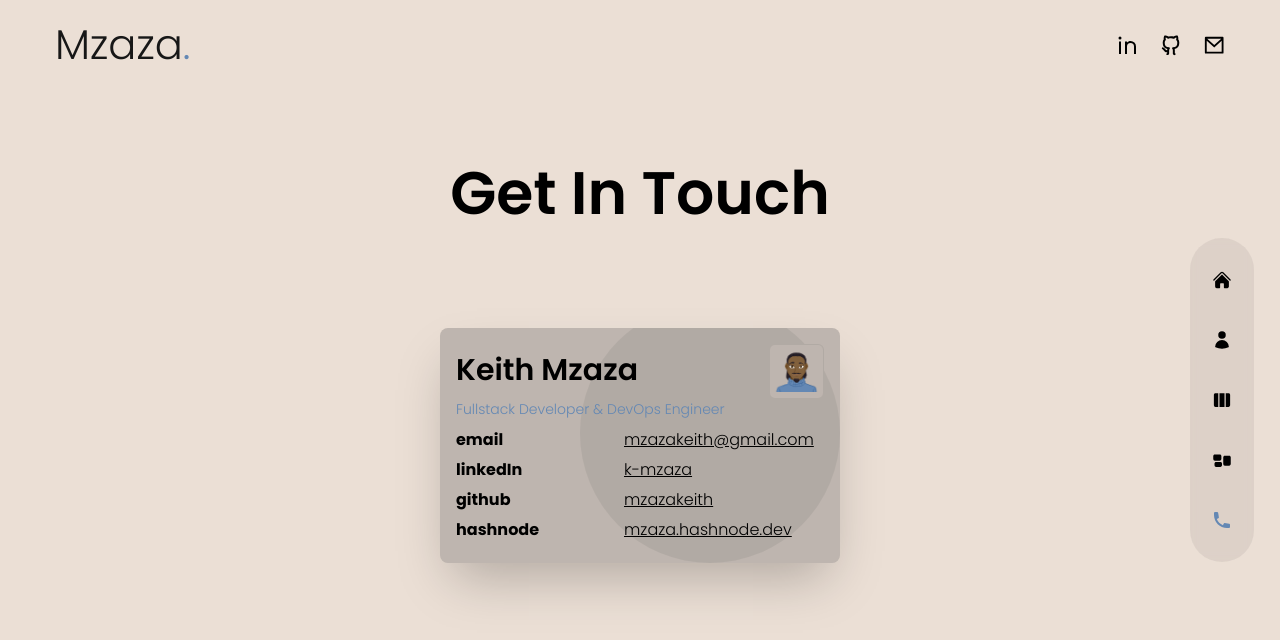
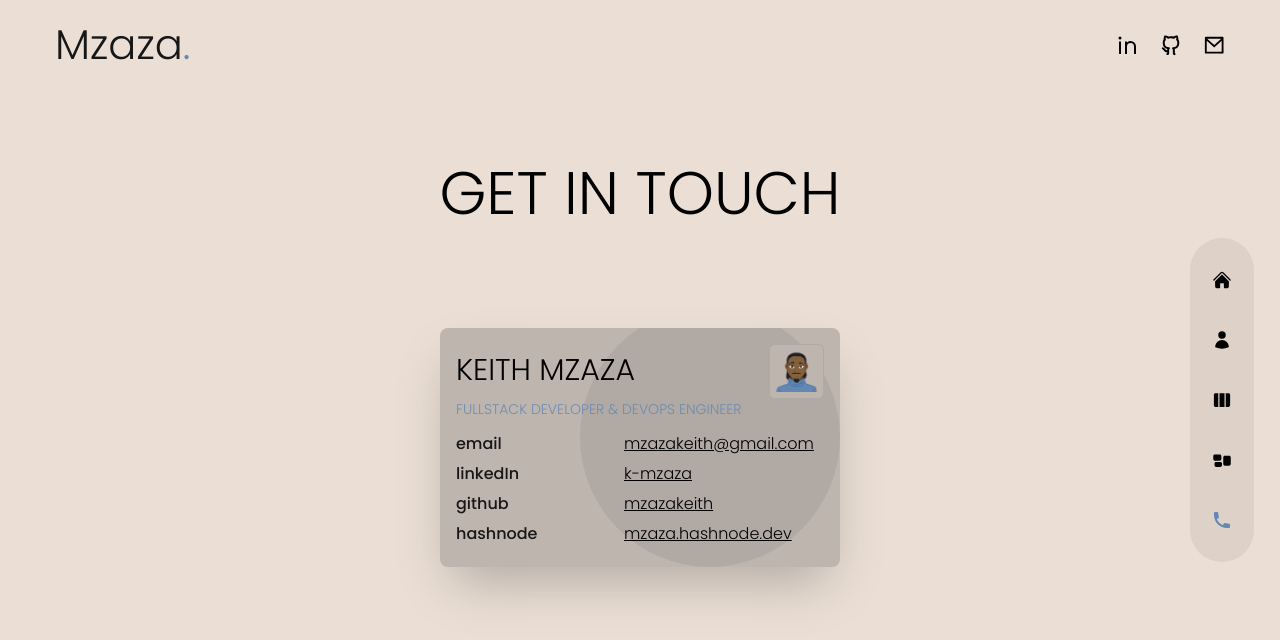
Before and after one commit to mzazakeith/portefeuille, a Next.js app: page /portefeuille/contact in a window 1280 px wide. Shown: the top 640 px of the page. Built offline with nearby package versions, Linux system fonts and the light colour scheme.

Commit message:
business card styled

```diff
--- a/components/BusinessCard.js
+++ b/components/BusinessCard.js
@@ -49,35 +49,35 @@ const BusinessCard = () => {
             className="relative min-h-[200px] max-w-[400px] w-full rounded-lg shadow-2xl bg-[#BEB5AF] m-8 mt-16 overflow-hidden">
             <div className="flex flex-col justify-center m-4 mb-0">
                 <div className="flex flex-row items-start justify-between z-10">
-                    <h1 className="text-3xl mt-2 font-semibold">Keith Mzaza</h1>
+                    <h1 className="text-3xl mt-2 font-light uppercase">Keith Mzaza</h1>
                     <div className="bg-[#BEB5AF] rounded-md
                 border border-solid flex flex-col justify-center items-center min-h-[55px] min-w-[55px] border-[#A69F99]/50">
                         <Image className="mb-1" src={`${router.basePath}/my-avatar.png`} alt='' width={45} height={45}
                         />
                     </div>
                 </div>
-                <div className="flex flex-row items-start">
-                    <p className="text-accent z-10 text-sm">Fullstack Developer & DevOps Engineer</p>
+                <div className="flex flex-row items-start mb-1">
+                    <p className="text-accent/90 z-10 text-sm uppercase">Fullstack Developer & DevOps Engineer</p>
                 </div>
             </div>
 
             <div className="flex flex-col pb-5 pt-2 gap-1">
                 <div className="grid grid-cols-2 mr-8">
-                    <span className="text-black font-bold col-span-1 text-left ml-4">email</span>
-                    <span className="font-light z-10 col-span-1 text-left underline hover:text-accent/90">mzazakeith@gmail.com</span>
+                    <span className="text-neutral-900 font-medium col-span-1 text-left ml-4">email</span>
+                    <span className="font-light z-10 col-span-1 text-left underline cursor-pointer">mzazakeith@gmail.com</span>
                 </div>
                 <div className="grid grid-cols-2 mr-8">
-                    <span className="text-black font-bold col-span-1 text-left ml-4">linkedIn</span>
-                    <span className="font-light z-10 col-span-1 text-left underline hover:text-accent/90">k-mzaza</span>
+                    <span className="text-neutral-900 font-medium col-span-1 text-left ml-4">linkedIn</span>
+                    <span className="font-light z-10 col-span-1 text-left underline cursor-pointer">k-mzaza</span>
                 </div>
                 <div className="grid grid-cols-2 mr-8">
-                    <span className="text-black font-bold col-span-1 text-left ml-4">github</span>
-                    <span className="font-light z-10 col-span-1 text-left underline hover:text-accent/90">mzazakeith</span>
+                    <span className="text-neutral-900 font-medium col-span-1 text-left ml-4">github</span>
+                    <span className="font-light z-10 col-span-1 text-left underline cursor-pointer">mzazakeith</span>
                 </div>
 
                 <div className="grid grid-cols-2 mr-8">
-                    <span className="text-black font-bold col-span-1 text-left ml-4">hashnode</span>
-                    <span className="font-light z-10 col-span-1 text-left underline hover:text-accent/90">mzaza.hashnode.dev</span>
+                    <span className="text-neutral-900 font-medium col-span-1 text-left ml-4">hashnode</span>
+                    <span className="font-light z-10 col-span-1 text-left underline cursor-pointer">mzaza.hashnode.dev</span>
                 </div>
             </div>
 
--- a/pages/contact/index.js
+++ b/pages/contact/index.js
@@ -10,7 +10,7 @@ const Contact = () => {
         <div className='container mx-auto h-full flex flex-col items-center gap-x-6'>
           <motion.h1
               variants={fadeIn('down', 0.2)} initial='hidden' animate='show' exit='hidden'
-              className='h1 mt-2 xl:mt-auto'>
+              className='h1 mt-2 xl:mt-auto uppercase font-light'>
             Get In Touch
           </motion.h1>
             <BusinessCard/>
```
